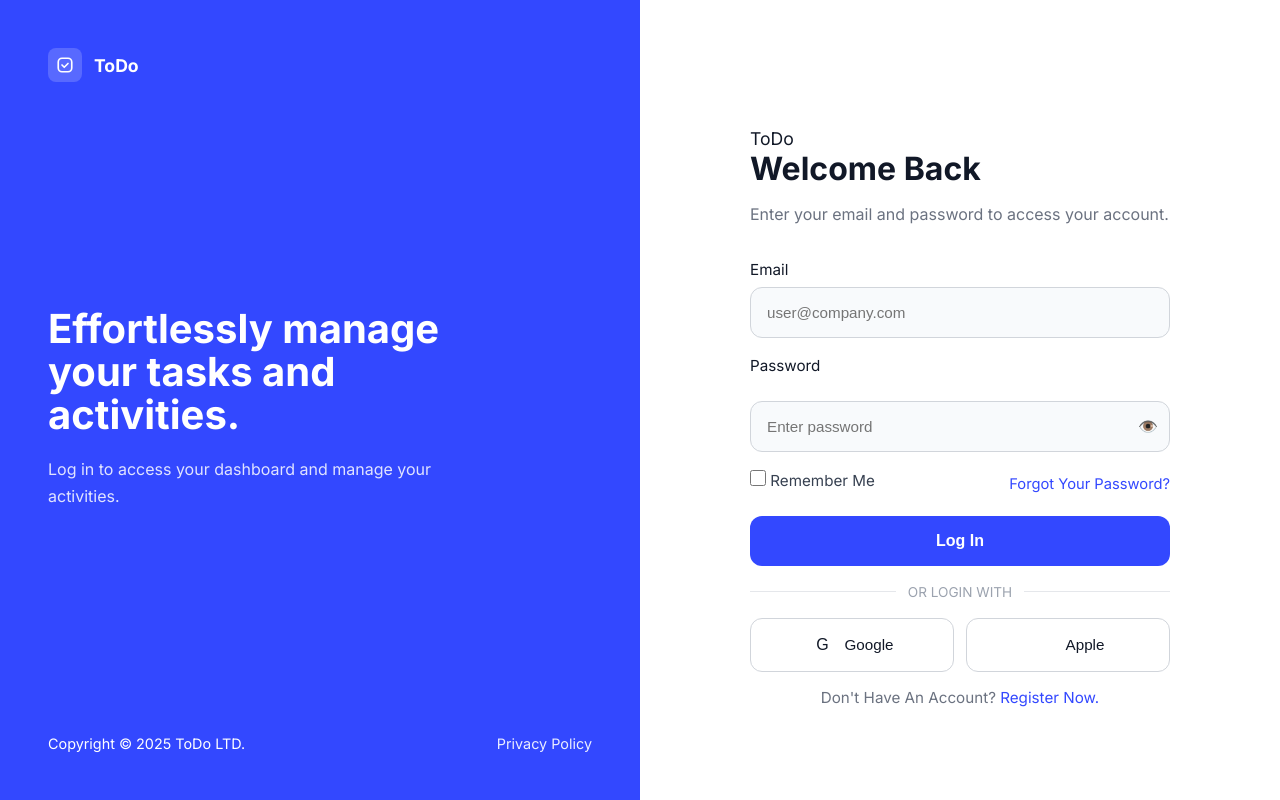
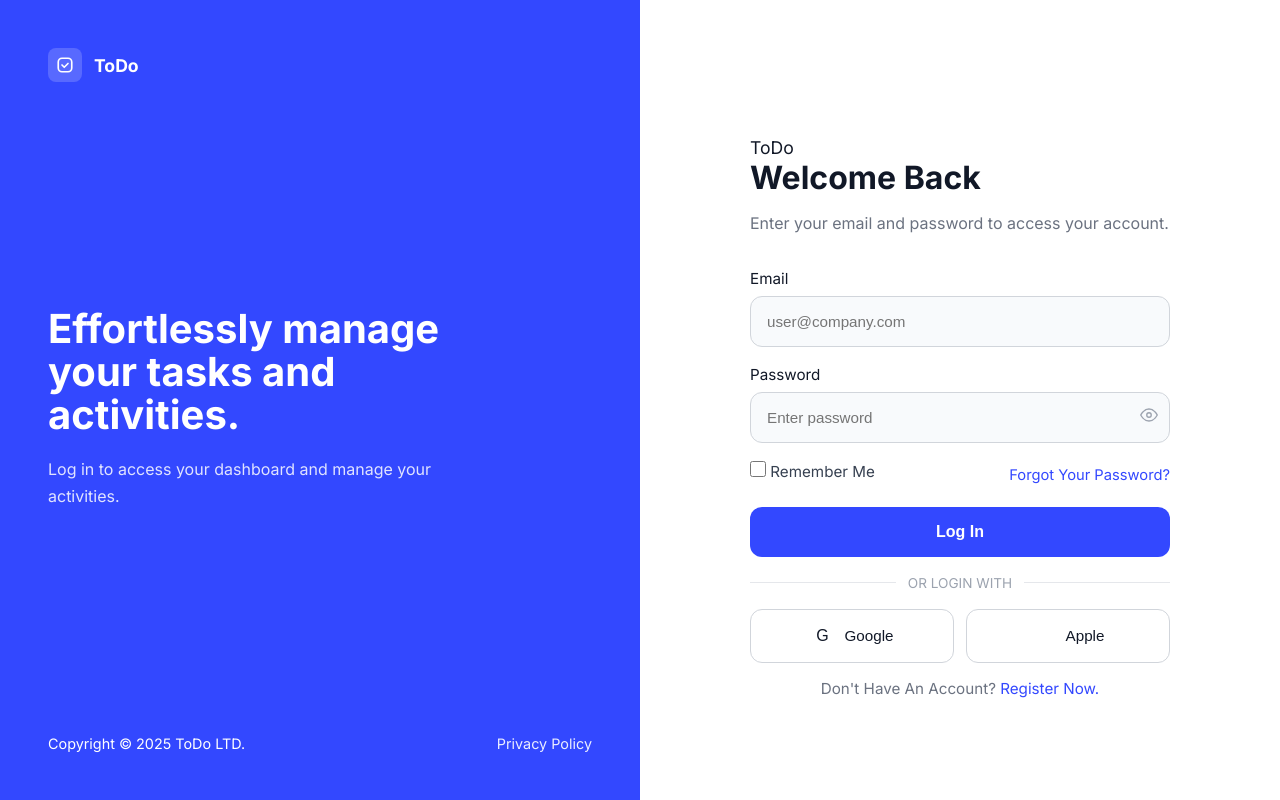
Before and after one commit to RenatoTSilva4/sistema_ToDo_Frello, a plain HTML site: page index.html in a window 1280 px wide. Drawn offline with Linux system fonts and the light colour scheme.

Commit message:
feat(form): improve password input and toggle icon

```diff
--- a/index.html
+++ b/index.html
@@ -58,10 +58,17 @@
               <input type="email" id="email" name="email" placeholder="user@company.com" autocomplete="email"/>
             </div>
 
-            <label for="password">Password</label>
-            <div class="campo-senha">
-              <input type="password"id="password"placeholder="Enter password" required/>
-              <button type="button" class="alternar-senha">👁️</button>
+            <div class="grupo-campo">
+              <label for="password">Password</label>
+              <div class="campo-senha">
+                <input type="password" id="password" name="password" placeholder="Enter password" autocomplete="current-password"/>
+                <button type="button" class="alternar-senha" aria-label="Toggle password visibility">
+                  <svg width="18" height="18" viewBox="0 0 24 24" fill="none">
+                    <path d="M1 12C1 12 5 4 12 4C19 4 23 12 23 12C23 12 19 20 12 20C5 20 1 12 1 12Z" stroke="#9CA3AF" stroke-width="1.8"/>
+                    <circle cx="12" cy="12" r="3" stroke="#9CA3AF" stroke-width="1.8"/>
+                  </svg>
+                </button>
+              </div>
             </div>
 
             <div class="linha-formulario">
```
